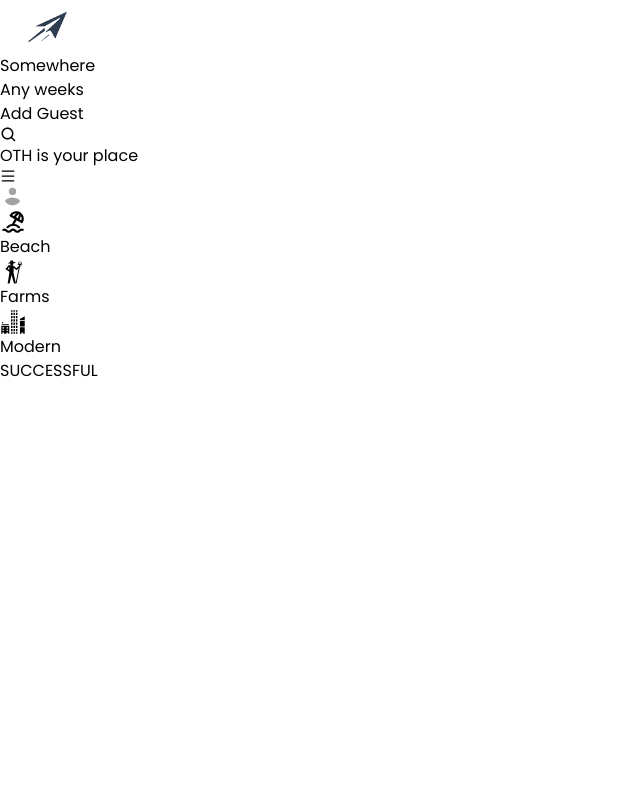
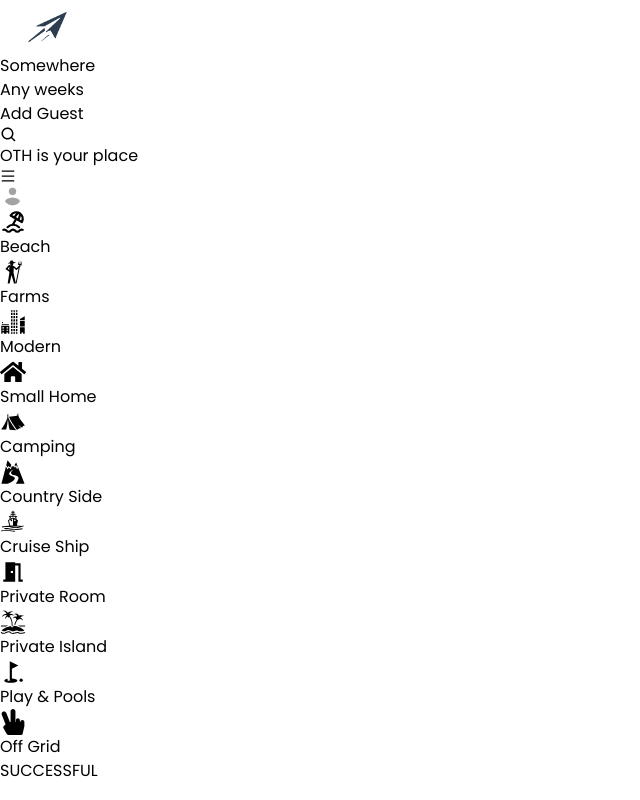
Before and after one commit to iEarlG/one-trip, a Next.js app: page / in a window 1280 px wide. Shown: the whole page, without its empty margins (0-640 px from the left). Built offline with nearby package versions, Linux system fonts and the light colour scheme; no server answers.

Commit message:
success on adding categories, but still working on the pagination and filters

```diff
--- a/app/components/CategoryContent.tsx
+++ b/app/components/CategoryContent.tsx
@@ -1,6 +1,10 @@
+'use client';
+
 import { useCallback } from "react";
 import { useRouter, useSearchParams } from "next/navigation";
+import queryString from "query-string";
 import { IconType } from "react-icons";
+
 
 interface CategoryContentProps {
     icon: IconType;
@@ -14,13 +18,35 @@ const CategoryContent: React.FC<CategoryContentProps> = ({ icon: Icon, label, se
 
     const handleClicked = useCallback(() => {
         let currentQuery = {};
-    }, []);
+
+        if(params) {
+            currentQuery = queryString.parse(params.toString());
+        }
+
+        const newQuery: any = {
+            ...currentQuery,
+            category: label,
+        }
+
+        if(params?.get("category") === label) {
+            delete newQuery.category;
+        }
+
+        const url = queryString.stringifyUrl({
+            url: "/",
+            query: newQuery,
+        }, { skipNull: true });
+
+        router.push(url);
+    }, [label, params, router]);
     return (
         <div className={`flex flex-col items-center justify-center p-3 gap-2 border-b-2
          hover:text-neutral-800 transition cursor-pointer
          ${selected ? "border-b-neutral-800" : "border-b-transparent"}
          ${selected ? "text-neutral-800" : "text-neutral-500"}`
-        }>
+        }
+        onClick={handleClicked}
+        >
             <Icon size={26} />
             <div className="font-medium text-sm">{label}</div>
         </div>
--- a/app/components/Navbar/Categories.tsx
+++ b/app/components/Navbar/Categories.tsx
@@ -1,8 +1,13 @@
+'use client';
+
 import Container from "../Container";
 
 import { TbBeach, TbWindmill } from "react-icons/tb";
-import { GiIsland, GiModernCity, GiFarmer } from "react-icons/gi";
+import { GiIsland, GiModernCity, GiFarmer, GiCampingTent, GiMountainRoad, GiBattleship } from "react-icons/gi";
+import { FaHome, FaHandPeace } from "react-icons/fa";
+import { MdMeetingRoom, MdGolfCourse } from "react-icons/md";
 import CategoryContent from "../CategoryContent";
+import { usePathname, useSearchParams } from "next/navigation";
 
 export const categories = [
     {
@@ -20,9 +25,58 @@ export const categories = [
         icon: GiModernCity,
         desc: "This property is located at the modern city."
     },
+    {
+        label: 'Small Home',
+        icon: FaHome,
+        desc: "This property is a small size home, just for 2-3 peoples."
+    },
+    {
+        label: 'Camping',
+        icon: GiCampingTent,
+        desc: "This property is located at the camping area. It's a perfect place to relax and enjoy the nature."
+    },
+    {
+        label: 'Country Side',
+        icon: GiMountainRoad,
+        desc: "This property is located at the country side."
+    },
+    {
+        label: 'Cruise Ship',
+        icon: GiBattleship,
+        desc: "This property is located at the cruise ship."
+    },
+    {
+        label: 'Private Room',
+        icon: MdMeetingRoom,
+        desc: "This property is a private room."
+    },
+    {
+        label: 'Private Island',
+        icon: GiIsland,
+        desc: "This property is a private island."
+    },
+    {
+        label: 'Play & Pools',
+        icon: MdGolfCourse,
+        desc: "This property is located at the play & pools area."
+    },
+    {
+        label: 'Off Grid',
+        icon: FaHandPeace,
+        desc: "This property is located at the off grid area. It's a perfect place to relax and enjoy the nature."
+    },
 ]
 
 const Categories = () => {
+    const params = useSearchParams();
+    const category = params?.get("category");
+    const pathName = usePathname();
+
+    const isMainPage = pathName === "/";
+
+    if(!isMainPage) {
+        return null;
+    }
     return (
         <Container>
             <div className="pt-4 flex flex-row items-center justify-between overflow-x-auto">
@@ -30,7 +84,7 @@ const Categories = () => {
                     <CategoryContent
                         key={item.label}
                         label={item.label}
-                        desc={item.desc}
+                        selected={category === item.label}
                         icon={item.icon}
                     />
                 ))}
--- a/app/components/Navbar/Logo.tsx
+++ b/app/components/Navbar/Logo.tsx
@@ -7,6 +7,7 @@ const Logo = () => {
     const router = useRouter();
     return (
         <Image
+            onClick={() => router.push("/")}
             alt="logo"
             className="hidden md:block cursor-pointer"
             height="95"
--- a/app/components/Navbar/Navbar.tsx
+++ b/app/components/Navbar/Navbar.tsx
@@ -16,7 +16,7 @@ const Navbvar: React.FC<NavbarProps> = ({
 }) => {
     return (
         <div className="fixed w-full bg-white z-10 shadow-sm">
-            <div className="py-4 border-r-[1px]">
+            <div className="py-4 border-b-[1px]">
                 <Container>
                     <div className="flex flex-row items-center justify-between gap-3 md:gap-0">
                         <Logo />
```
